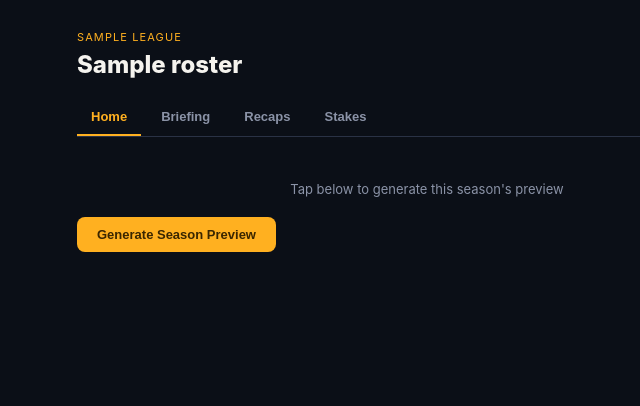
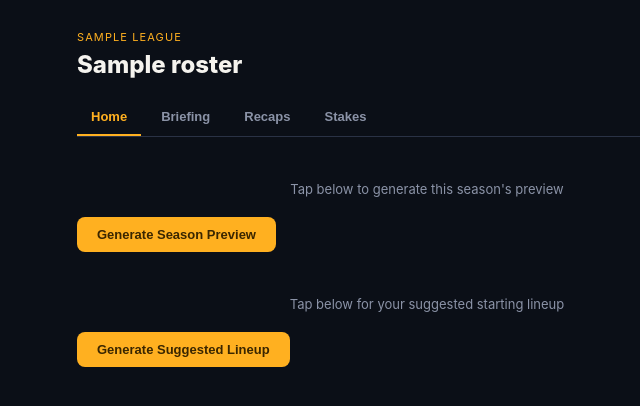
Before and after one commit to matdj11/league-tonight, a Flask app: template templates/team_home.html in a window 1280 px wide. Shown: the top 406 px of the page, without its empty margins (213-853 px from the left). Run offline with Flask 3, Linux system fonts and the light colour scheme; the template is opened without the code that fills it: most values are stand-ins (such as "Sample title", 1, 10 or a date in 2020).

Commit message:
Update team_home.html

```diff
--- a/templates/team_home.html
+++ b/templates/team_home.html
@@ -59,6 +59,12 @@
             <div id="home-loading" class="loading">Tap below to generate this season's preview</div>
             <button class="btn" id="home-generate-btn" onclick="loadHome()">Generate Season Preview</button>
             <div id="home-content"></div>
+
+            <div style="margin-top: 24px;">
+                <div id="lineup-loading" class="loading">Tap below for your suggested starting lineup</div>
+                <button class="btn" id="lineup-generate-btn" onclick="loadLineup()">Generate Suggested Lineup</button>
+                <div id="lineup-content"></div>
+            </div>
         </div>
 
         <div id="tab-briefing" class="tab-content">
@@ -135,6 +141,41 @@
                     <div class="card">
                         <div class="card-tag">🔥 Bold Prediction</div>
                         <p>${p.bold_prediction || 'N/A'}</p>
+                    </div>
+                `;
+            } catch (err) {
+                loadingEl.textContent = err.message;
+                btn.disabled = false;
+            }
+        }
+
+        async function loadLineup() {
+            const btn = document.getElementById('lineup-generate-btn');
+            const loadingEl = document.getElementById('lineup-loading');
+            const contentEl = document.getElementById('lineup-content');
+            btn.disabled = true;
+            loadingEl.textContent = 'Setting your lineup...';
+            contentEl.innerHTML = '';
+
+            try {
+                const res = await fetch(`/api/lineup/generate?league_id=${leagueId}&team_id=${teamId}`);
+                const data = await res.json();
+                if (data.status !== 'generated') throw new Error(data.error || 'Failed to generate lineup.');
+
+                const l = data.lineup;
+                loadingEl.textContent = '';
+                btn.style.display = 'none';
+
+                let rows = '';
+                (l.lineup || []).forEach(slot => {
+                    rows += `<div class="rank-row"><span class="rank-num">${slot.slot}</span><span>${slot.player || 'TBD'}</span></div>`;
+                });
+
+                contentEl.innerHTML = `
+                    <div class="card">
+                        <h2 style="margin-bottom:12px;">Suggested Starting Lineup</h2>
+                        ${rows || '<p>No lineup available.</p>'}
+                        ${l.flex_reasoning ? `<p style="margin-top:10px;"><strong>FLEX pick:</strong> ${l.flex_reasoning}</p>` : ''}
                     </div>
                 `;
             } catch (err) {
```
